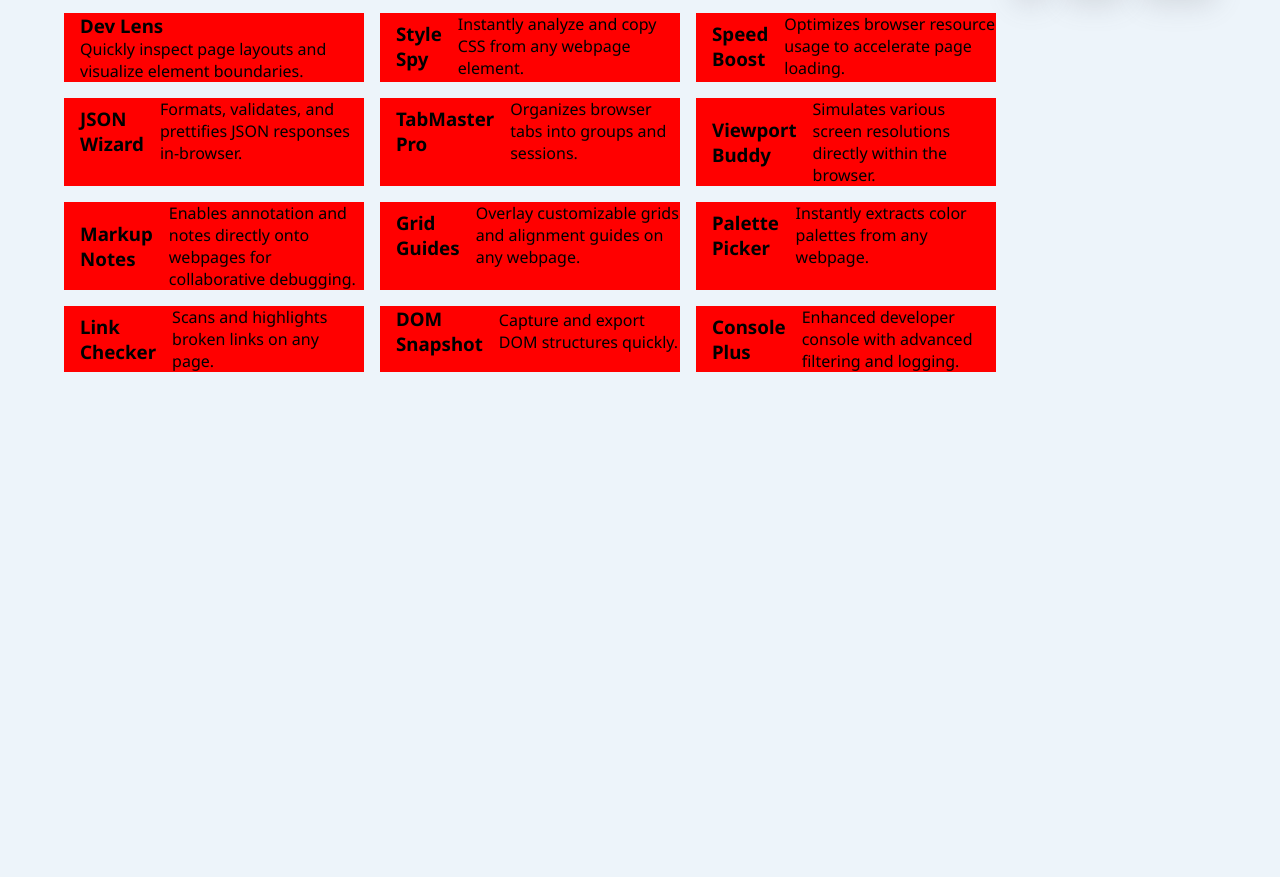
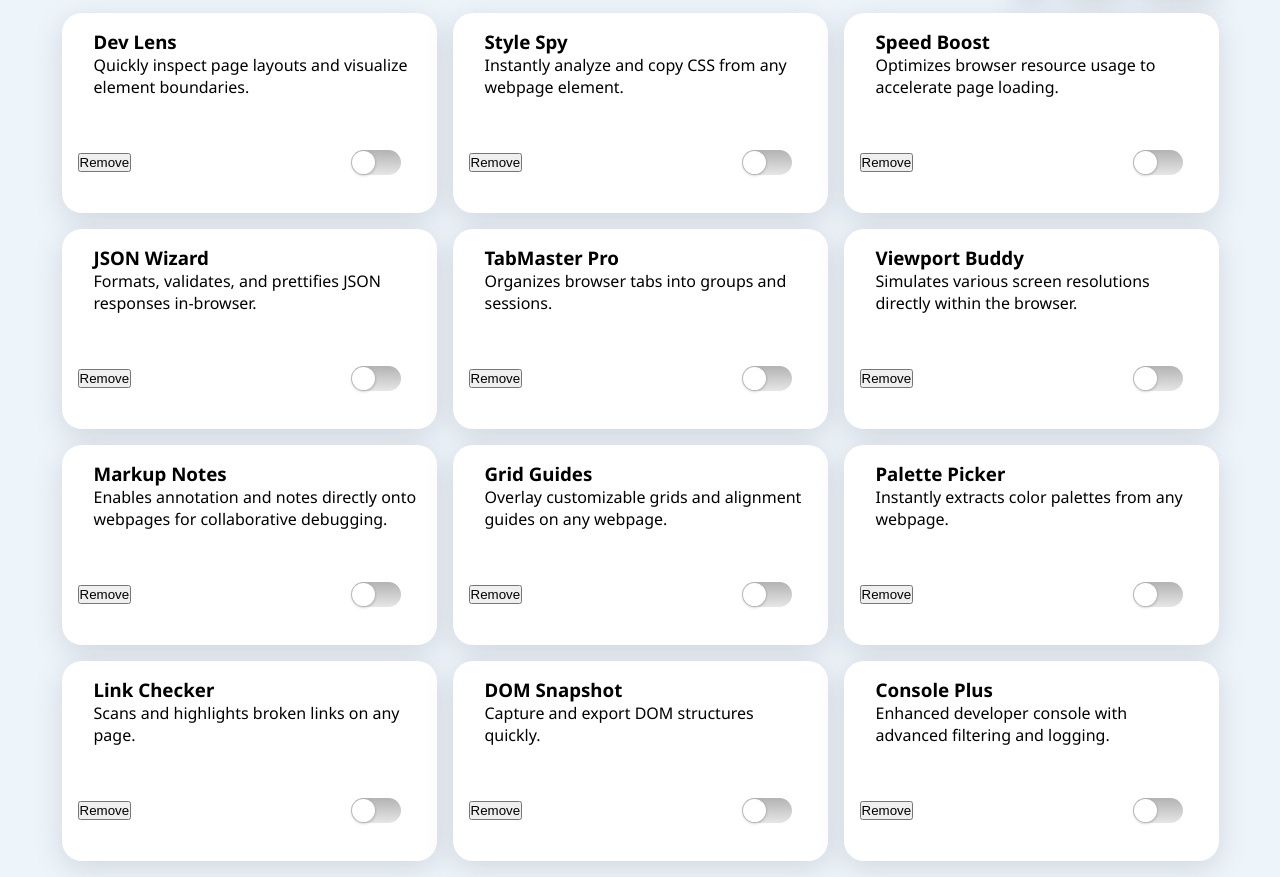
Before and after one commit to Sadisu-501/Browser-Extension, a plain HTML site: page index.html in a window 1280 px wide. Shown: the part 130-1007 px from the top of the page. Before the commit the page ends 800 px from the top, so only its background shows below. Drawn offline with nearby package versions, Linux system fonts and the light colour scheme.

Commit message:
main container cards

```diff
--- a/index.html
+++ b/index.html
@@ -47,6 +47,13 @@
             <p>Quickly inspect page layouts and visualize element boundaries.</p>
           </div>
         </div>
+        <div class="card-last">
+          <button>Remove</button>
+          <div class="checkbox-apple">
+            <input class="yep" id="check-apple-1" type="checkbox" />
+            <label for="check-apple-1"></label>
+          </div>
+        </div>
       </div>
 
       <div class="card-body">
@@ -54,8 +61,17 @@
           <div class="card-img">
             <ion-icon name="scan-circle-outline"></ion-icon>
           </div>
+          <div class="card-text">
             <h3>Style Spy</h3>
             <p>Instantly analyze and copy CSS from any webpage element.</p>
+          </div>
+        </div>
+        <div class="card-last">
+          <button>Remove</button>
+          <div class="checkbox-apple">
+            <input class="yep" id="check-apple-2" type="checkbox" />
+            <label for="check-apple-2"></label>
+          </div>
         </div>
       </div>
 
@@ -64,80 +80,188 @@
           <div class="card-img">
             <ion-icon name="speedometer-outline"></ion-icon>
           </div>
+          <div class="card-text">
             <h3>Speed Boost</h3>
             <p>Optimizes browser resource usage to accelerate page loading.</p>
+          </div>
+        </div>
+        <div class="card-last">
+          <button>Remove</button>
+          <div class="checkbox-apple">
+            <input class="yep" id="check-apple-3" type="checkbox" />
+            <label for="check-apple-3"></label>
+          </div>
         </div>
       </div>
 
       <div class="card-body">
         <div class="card-contents">
-          <div class="card-img"><ion-icon name="logo-apple-ar"></ion-icon></div>
+          <div class="card-img">
+            <ion-icon name="logo-apple-ar"></ion-icon>
+          </div>
+          <div class="card-text">
             <h3>JSON Wizard</h3>
             <p>Formats, validates, and prettifies JSON responses in-browser.</p>
+          </div>
+        </div>
+        <div class="card-last">
+          <button>Remove</button>
+          <div class="checkbox-apple">
+            <input class="yep" id="check-apple-4" type="checkbox" />
+            <label for="check-apple-4"></label>
+          </div>
         </div>
       </div>
 
       <div class="card-body">
         <div class="card-contents">
-          <div class="card-img"><ion-icon name="logo-tableau"></ion-icon></div>
+          <div class="card-img">
+            <ion-icon name="logo-tableau"></ion-icon>
+          </div>
+          <div class="card-text">
             <h3>TabMaster Pro</h3>
             <p>Organizes browser tabs into groups and sessions.</p>
+          </div>
+        </div>
+        <div class="card-last">
+          <button>Remove</button>
+          <div class="checkbox-apple">
+            <input class="yep" id="check-apple-5" type="checkbox" />
+            <label for="check-apple-5"></label>
+          </div>
         </div>
       </div>
 
       <div class="card-body">
         <div class="card-contents">
-          <div class="card-img"><ion-icon name="arrow-up-right-box-outline"></ion-icon></div>
+          <div class="card-img">
+            <ion-icon name="arrow-up-right-box-outline"></ion-icon>
+          </div>
+          <div class="card-text">
             <h3>Viewport Buddy</h3>
             <p>Simulates various screen resolutions directly within the browser.</p>
+          </div>
+        </div>
+        <div class="card-last">
+          <button>Remove</button>
+          <div class="checkbox-apple">
+            <input class="yep" id="check-apple-6" type="checkbox" />
+            <label for="check-apple-6"></label>
+          </div>
         </div>
       </div>
 
       <div class="card-body">
         <div class="card-contents">
-          <div class="card-img"><ion-icon name="albums-outline"></ion-icon></div>
+          <div class="card-img">
+            <ion-icon name="albums-outline"></ion-icon>
+          </div>
+          <div class="card-text">
             <h3>Markup Notes</h3>
             <p>Enables annotation and notes directly onto webpages for collaborative debugging.</p>
+          </div>
+        </div>
+        <div class="card-last">
+          <button>Remove</button>
+          <div class="checkbox-apple">
+            <input class="yep" id="check-apple-7" type="checkbox" />
+            <label for="check-apple-7"></label>
+          </div>
         </div>
       </div>
 
       <div class="card-body">
         <div class="card-contents">
-          <div class="card-img"><ion-icon name="grid"></ion-icon></div>
+          <div class="card-img">
+            <ion-icon name="grid"></ion-icon>
+          </div>
+          <div class="card-text">
             <h3>Grid Guides</h3>
             <p>Overlay customizable grids and alignment guides on any webpage.</p>
+          </div>
+        </div>
+        <div class="card-last">
+          <button>Remove</button>
+          <div class="checkbox-apple">
+            <input class="yep" id="check-apple-8" type="checkbox" />
+            <label for="check-apple-8"></label>
+          </div>
         </div>
       </div>
 
       <div class="card-body">
         <div class="card-contents">
-          <div class="card-img"><ion-icon name="color-palette"></ion-icon></div>
+          <div class="card-img">
+            <ion-icon name="color-palette"></ion-icon>
+          </div>
+          <div class="card-text">
             <h3>Palette Picker</h3>
             <p>Instantly extracts color palettes from any webpage.</p>
+          </div>
+        </div>
+        <div class="card-last">
+          <button>Remove</button>
+          <div class="checkbox-apple">
+            <input class="yep" id="check-apple-9" type="checkbox" />
+            <label for="check-apple-9"></label>
+          </div>
         </div>
       </div>
 
       <div class="card-body">
         <div class="card-contents">
-          <div class="card-img"><ion-icon name="link"></ion-icon></div>
+          <div class="card-img">
+            <ion-icon name="link"></ion-icon>
+          </div>
+          <div class="card-text">
             <h3>Link Checker</h3>
             <p>Scans and highlights broken links on any page.</p>
+          </div>
+        </div>
+        <div class="card-last">
+          <button>Remove</button>
+          <div class="checkbox-apple">
+            <input class="yep" id="check-apple-10" type="checkbox" />
+            <label for="check-apple-10"></label>
+          </div>
         </div>
       </div>
 
       <div class="card-body">
         <div class="card-contents">
-          <div class="card-img"><ion-icon name="qr-code"></ion-icon></div>
+          <div class="card-img">
+            <ion-icon name="qr-code"></ion-icon>
+          </div>
+          <div class="card-text">
             <h3>DOM Snapshot</h3>
             <p>Capture and export DOM structures quickly.</p>
+          </div>
+        </div>
+        <div class="card-last">
+          <button>Remove</button>
+          <div class="checkbox-apple">
+            <input class="yep" id="check-apple-11" type="checkbox" />
+            <label for="check-apple-11"></label>
+          </div>
         </div>
       </div>
 
       <div class="card-body">
         <div class="card-contents">
-          <div class="card-img"><ion-icon name="code-slash"></ion-icon></div>
+          <div class="card-img">
+            <ion-icon name="code-slash"></ion-icon>
+          </div>
+          <div class="card-text">
             <h3>Console Plus</h3>
             <p>Enhanced developer console with advanced filtering and logging.</p>
+          </div>
+        </div>
+        <div class="card-last">
+          <button>Remove</button>
+          <div class="checkbox-apple">
+            <input class="yep" id="check-apple-12" type="checkbox" />
+            <label for="check-apple-12"></label>
+          </div>
         </div>
       </div>
     </main>
--- a/style.css
+++ b/style.css
@@ -115,17 +115,81 @@ nav .active:hover {
 /* main-container */
 .main-container {
   display: grid;
-  grid-template-columns: 300px 300px 300px;
+  grid-template-columns: repeat(3, 375px);
   gap: 1rem;
-  /* justify-content: center; */
+  justify-content: center;
   margin: 1rem 0;
 }
 .card-body {
-  background-color: red;
+  background-color: var(--card-background);
+  height: 200px;
+  border-radius: 20px;
+  padding: 1rem;
+  box-shadow: rgba(100, 100, 111, 0.2) 0px 7px 29px 0px;
 }
 .card-contents {
   display: flex;
   align-items: center;
-
   gap: 1rem;
 }
+
+/* card last */
+.card-last {
+  display: flex;
+  justify-content: space-between;
+  align-items: center;
+  margin-top: 2rem;
+}
+
+/* checkbox */
+.checkbox-apple {
+  position: relative;
+  width: 50px;
+  height: 25px;
+  margin: 20px;
+}
+
+.checkbox-apple label {
+  position: absolute;
+  top: 0;
+  left: 0;
+  width: 50px;
+  height: 25px;
+  border-radius: 50px;
+  background: linear-gradient(to bottom, #b3b3b3, #e6e6e6);
+  cursor: pointer;
+  transition: all 0.3s ease;
+}
+
+.checkbox-apple label:after {
+  content: "";
+  position: absolute;
+  top: 1px;
+  left: 1px;
+  width: 23px;
+  height: 23px;
+  border-radius: 50%;
+  background-color: #fff;
+  box-shadow: 0 1px 3px rgba(0, 0, 0, 0.3);
+  transition: all 0.3s ease;
+}
+
+.checkbox-apple input[type="checkbox"]:checked + label:after {
+  transform: translateX(25px);
+}
+
+.checkbox-apple label:hover {
+  background: linear-gradient(to bottom, #b3b3b3, #e6e6e6);
+}
+
+.checkbox-apple label:hover:after {
+  box-shadow: 0 1px 3px rgba(0, 0, 0, 0.3);
+}
+
+.yep {
+  position: absolute;
+  top: 0;
+  left: 0;
+  width: 50px;
+  height: 25px;
+}
```
Lines whose indentation alone changed are shown as unchanged.
